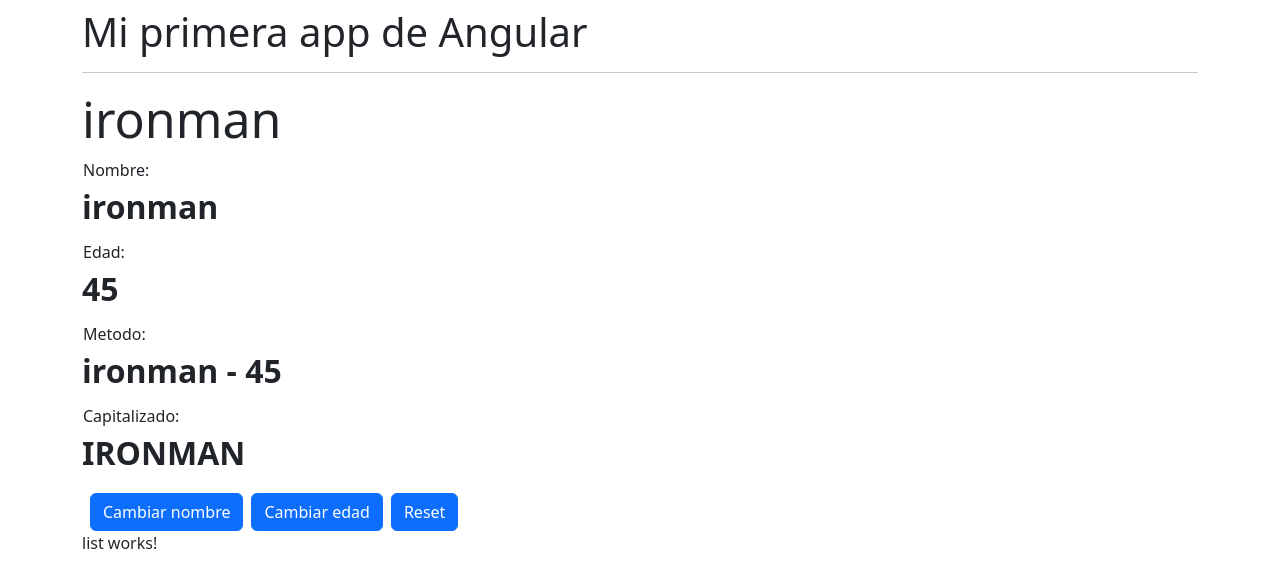
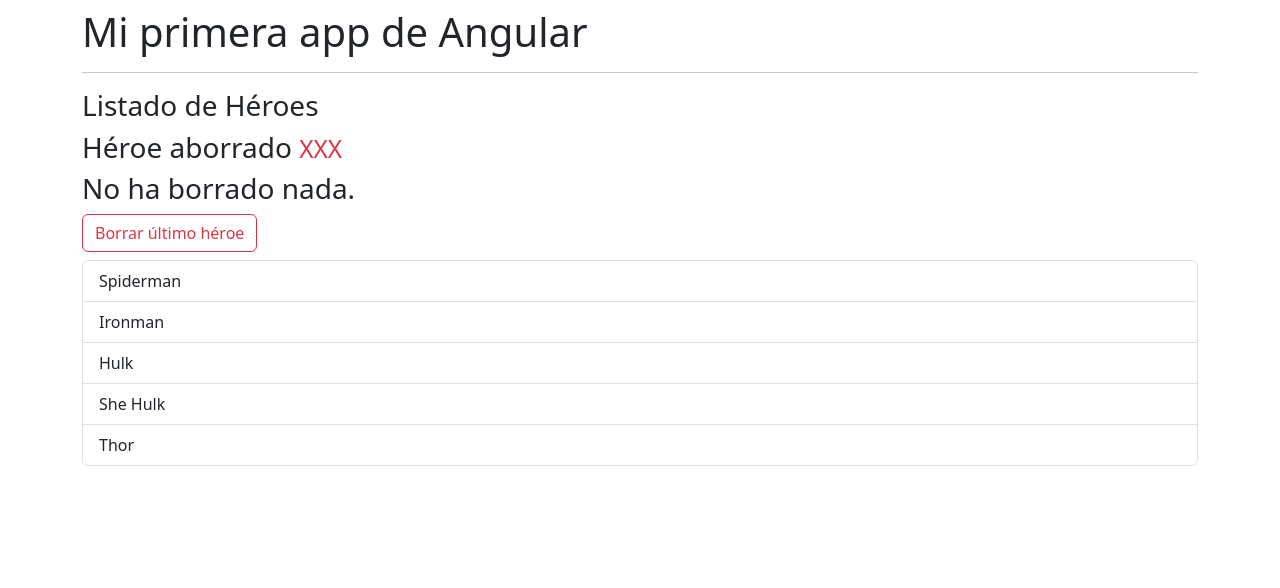
Before and after one commit to chalscc/Angular-Fundamentals, an Angular app: page / in a window 1280 px wide. Shown: the top 588 px of the page. Built offline with nearby package versions, Linux system fonts and the light colour scheme.

Commit message:
49. *ngFor directive

```diff
--- a/src/app/app.component.html
+++ b/src/app/app.component.html
@@ -2,5 +2,5 @@
 <hr>
 
 <!-- <app-counter></app-counter> -->
-<app-heroes-hero></app-heroes-hero>
+<!-- <app-heroes-hero></app-heroes-hero> -->
 <app-heroes-list></app-heroes-list>
--- a/src/app/heroes/list/list.component.html
+++ b/src/app/heroes/list/list.component.html
@@ -1 +1,20 @@
-<p>list works!</p>
+<h3> Listado de Héroes</h3>
+
+<h3> Héroe aborrado <small class="text-danger">XXX</small> </h3>
+<h3>No ha borrado nada.</h3>
+
+<button class="btn btn-outline-danger">
+  Borrar último héroe
+</button>
+
+
+
+
+<ul class="mt-2 list-group">
+  <li
+  *ngFor="let name of heroNames"
+  class="list-group-item"
+  >
+  {{name}}
+</li>
+</ul>
--- a/src/app/heroes/list/list.component.ts
+++ b/src/app/heroes/list/list.component.ts
@@ -6,5 +6,5 @@
   styleUrl: './list.component.css'
 })
 export class ListComponent {
-
+  public heroNames: string[] = ['Spiderman', 'Ironman', 'Hulk', 'She Hulk', 'Thor'];
 }
```
